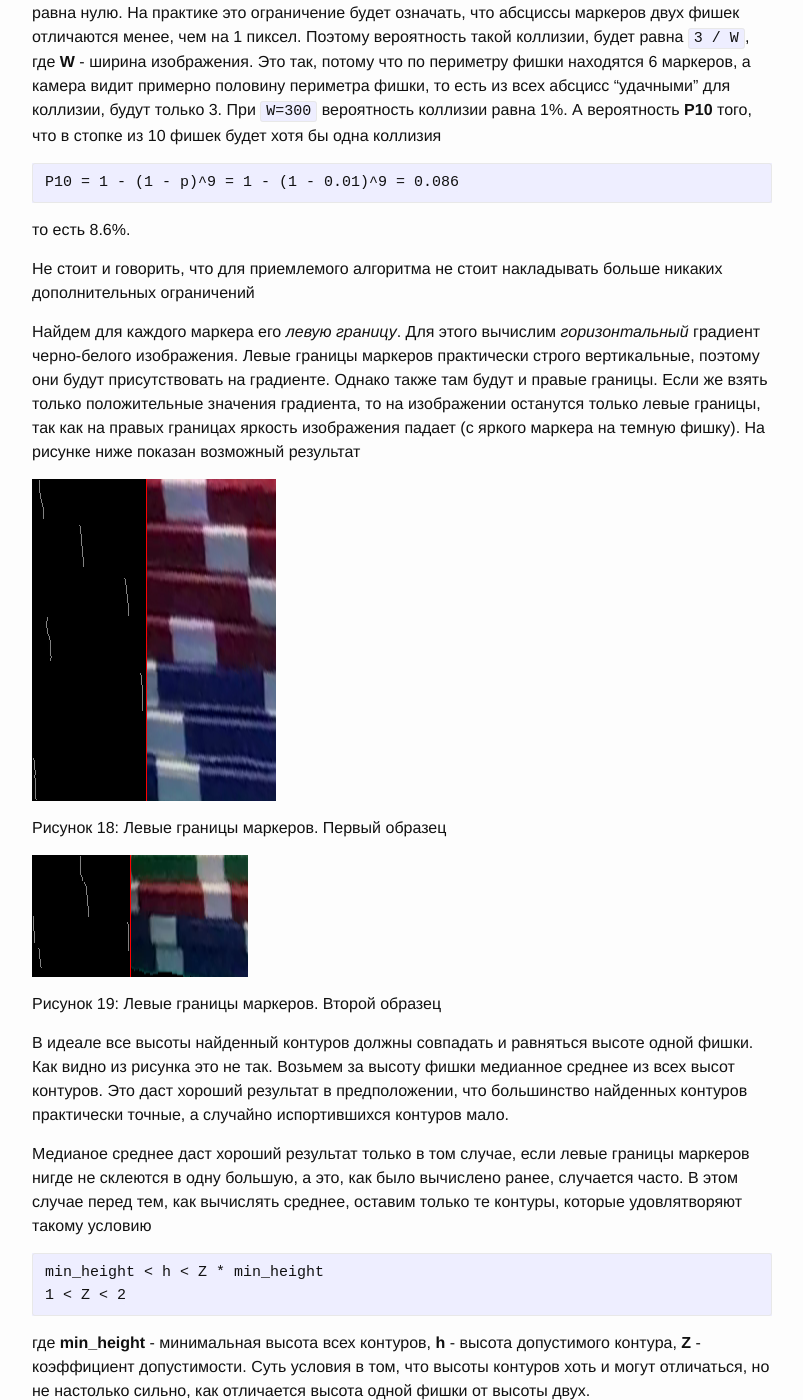
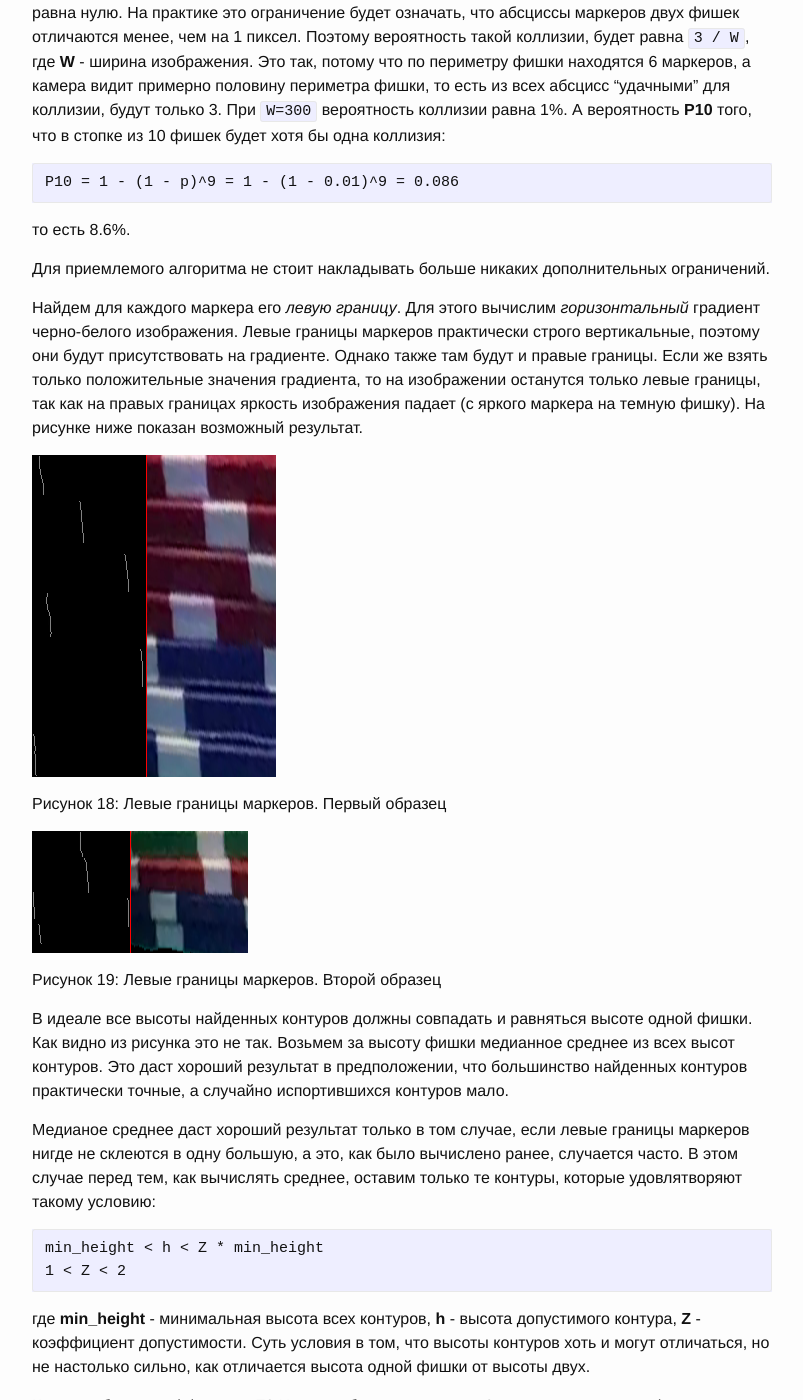
Before and after one commit to forasoft/forasoft.github.io, a Jekyll site: the page built from _posts/2016-08-02-poker-chip-recognition.md, in a window 1280 px wide and 1400 px high, scrolled down 12040 px. Shown: the whole window, without its empty margins (238-1041 px from the left). Built offline with Jekyll 4.4.1, drawn with Linux system fonts in a browser that asks for light colours; comment, search, counter and statistics services are not loaded; some of the changed text lies outside the part shown.

Commit message:
Poker chip recognition. Editing 2

````diff
--- a/_posts/2016-08-02-poker-chip-recognition.md
+++ b/_posts/2016-08-02-poker-chip-recognition.md
@@ -111,9 +110,9 @@ author: kupec
 Его можно провести через известные маркеры с верхушки стопки.
 Но найденные маркеры представляют собой контуры и необходимо выбрать на каждом контуре одну точку, которая будет представлять этот маркер.
 
-Можно воспользоваться таким соображением - необходимо найти самую "удаленную" точку на контуре маркера.
-Это означает, что расстояние от центра эллипса до этой точки максимально.
-Поэтому найдем центр масс системы из всех контуров маркеров (это предполагаемый центр эллипса) и выберем из каждого контура маркеров самую удаленную от этого центра точку.
+Найдем самую "удаленную" точку на контуре маркера.
+Расстояние от центра эллипса до этой точки максимально.
+Возьмем центр масс системы из всех контуров маркеров (это предполагаемый центр эллипса) и выберем из каждого контура маркеров самую удаленную от этого центра точку.
 
 ![](/assets/posts/poker-chip-recognition/furthest_points1.png)
 
@@ -126,7 +125,7 @@ author: kupec
 На рисунке выше изображены только 5 точек, потому что ровно столько необходимо для построения эллипса.
 Разберемся почему.
 
-Интерполировать эллипс можно разными способами. Один из них состоит в использовании уравнения эллипса в виде квадратичной формы, а другой в виде уравнения
+Интерполировать эллипс можно разными способами. Один из них состоит в использовании уравнения эллипса в виде квадратичной формы, а другой в виде уравнения:
 
 ```
 (x / a) ^ 2 + (y / b) ^ 2 = 1
@@ -136,7 +135,7 @@ author: kupec
 Во втором случае будут нелинейные уравнения.
 Таким образом в любом случае придется воспользоваться приближенными вычислениями, поэтому выберем второй способ.
 
-Чтобы найти эллипс мы подставим все известные точки эллипса в общее уравнение эллипса. Получим систему из некоторого количества уравнений вида
+Чтобы найти эллипс мы подставим все известные точки эллипса в общее уравнение эллипса. Получим систему из некоторого количества уравнений вида:
 
 ```
 (x_i / a) ^ 2 + (y_i / b) ^ 2 = 1
@@ -150,7 +149,7 @@ author: kupec
 
 Итак, количество неизвестных две - **a** и **b**.
 Но это лишь потому, что мы взяли уравнение эллипса проходящего через начало координат.
-Добавим сдвиг на **x0**, **y0**
+Добавим сдвиг на **x0**, **y0**:
 
 ```
 x = x` + x0
@@ -159,7 +158,7 @@ y = y` + y0
 
 и подставим в уравнение эллипса.
 Получим эллипс, центр, которого уже может располагаться где угодно. Теперь количество неизвестных четыре. Но и этого будет недостаточно.
-Камера не всегда расположена удачно, она выровнена так, что оси эллипса лишь приблизительно параллельны осям координат. Поэтому добавим поворот на угол **alpha**
+Камера не всегда расположена удачно, она выровнена так, что оси эллипса лишь приблизительно параллельны осям координат. Поэтому добавим поворот на угол **alpha**:
 
 ```
 x` = x`` * cos(alpha) - y`` * sin(alpha)
@@ -201,12 +200,12 @@ y` = x`` * sin(alpha) + y`` * cos(alpha)
 
 Рисунок 17: Выправленная стопка фишек. Второй образец
 
-Как видно из рисунков, выправление происходит не так гладко, даже не смотря на то, что эллипс был найден довольно точно.
+Как видно из рисунков, выправление происходит не так гладко, даже несмотря на то, что эллипс найден довольно точно.
 Результат зависит от того, насколько малы углы камеры и насколько стопка отличается по форме от цилиндра.
 Также можно видеть, что левая и правая части изображения выправлены довольно грубо, в то время как центральная часть - приемлемо.
 Это неудивительно, потому что именно по краям стопка была наиболее искривлена.
 
-Для дальнейшего будем использовать только центральную часть найденного изображения, шириной примерно в треть.
+Дальше будем использовать только центральную часть найденного изображения, шириной примерно в треть.
 
 ## Ищем высоту одной фишки ##
 
@@ -218,7 +217,7 @@ y` = x`` * sin(alpha) + y`` * cos(alpha)
 Минимальная из них будет высотой одной фишки.
 
 Можно улучшить точность этого метода, если учесть, что высота фишки всегда делит высоту изображения (то есть отношение второго к первому есть целое число), потому что изображение состоит только из фишек, и все они имеют одинаковую толщину.
-Пусть **h0** - вычисленная высота одной фишки, а **H** - высота изображения, тогда количество фишек **C** и уточненная высота одной фишки **h1** равны
+Пусть **h0** - вычисленная высота одной фишки, а **H** - высота изображения, тогда количество фишек **C** и уточненная высота одной фишки **h1** равны:
 
 ```
 C = round(H / h0)
@@ -236,7 +235,7 @@ h1 = H / C
 На практике это ограничение будет означать, что абсциссы маркеров двух фишек отличаются менее, чем на 1 пиксел.
 Поэтому вероятность такой коллизии, будет равна ``3 / W``, где **W** - ширина изображения.
 Это так, потому что по периметру фишки находятся 6 маркеров, а камера видит примерно половину периметра фишки, то есть из всех абсцисс "удачными" для коллизии, будут только 3. При ``W=300`` вероятность коллизии равна 1%.
-А вероятность **P10** того, что в стопке из 10 фишек будет хотя бы одна коллизия
+А вероятность **P10** того, что в стопке из 10 фишек будет хотя бы одна коллизия:
 
 ```
 P10 = 1 - (1 - p)^9 = 1 - (1 - 0.01)^9 = 0.086
@@ -244,14 +243,14 @@ P10 = 1 - (1 - p)^9 = 1 - (1 - 0.01)^9 = 0.086
 
 то есть 8.6%.
 
-Не стоит и говорить, что для приемлемого алгоритма не стоит накладывать больше никаких дополнительных ограничений
+Для приемлемого алгоритма не стоит накладывать больше никаких дополнительных ограничений.
 
 Найдем для каждого маркера его *левую границу*.
 Для этого вычислим *горизонтальный* градиент черно-белого изображения.
 Левые границы маркеров практически строго вертикальные, поэтому они будут присутствовать на градиенте.
 Однако также там будут и правые границы.
 Если же взять только положительные значения градиента, то на изображении останутся только левые границы, так как на правых границах яркость изображения падает (с яркого маркера на темную фишку).
-На рисунке ниже показан возможный результат
+На рисунке ниже показан возможный результат.
 
 ![](/assets/posts/poker-chip-recognition/left_bound1.png)
 
@@ -261,13 +260,13 @@ P10 = 1 - (1 - p)^9 = 1 - (1 - 0.01)^9 = 0.086
 
 Рисунок 19: Левые границы маркеров. Второй образец
 
-В идеале все высоты найденный контуров должны совпадать и равняться высоте одной фишки.
+В идеале все высоты найденных контуров должны совпадать и равняться высоте одной фишки.
 Как видно из рисунка это не так.
 Возьмем за высоту фишки медианное среднее из всех высот контуров.
 Это даст хороший результат в предположении, что большинство найденных контуров практически точные, а случайно испортившихся контуров мало.
 
 Медианое среднее даст хороший результат только в том случае, если левые границы маркеров нигде не склеются в одну большую, а это, как было вычислено ранее, случается часто.
-В этом случае перед тем, как вычислять среднее, оставим только те контуры, которые удовлятворяют такому условию
+В этом случае перед тем, как вычислять среднее, оставим только те контуры, которые удовлятворяют такому условию:
 
 ```
 min_height < h < Z * min_height
@@ -276,9 +275,9 @@ min_height < h < Z * min_height
 
 где **min_height** - минимальная высота всех контуров, **h** - высота допустимого контура, **Z** - коэффициент допустимости. Суть условия в том, что высоты контуров хоть и могут отличаться, но не настолько сильно, как отличается высота одной фишки от высоты двух.
 
-Каким выбрать коэффициент **Z** ? Не стоит брать его равным **2**, так как высота двух фишек тоже неточная и может варьироваться (то есть может оказаться меньше чем  `2 * min_height`).
+Каким выбрать коэффициент **Z**? Не стоит брать его равным **2**, так как высота двух фишек тоже неточная и может варьироваться (то есть может оказаться меньше чем  `2 * min_height`).
 Если выбрать "наименьшее из двух зол" - **1.5**, то результат получается неплохой.
-Можно немного уточнить **Z**, исходя из эвристического соображения , что если высота одной фишки может отличаться на **w**, то высота двух фишек отличается на **2\*w**, поэтому соотношение "двух зол" не 1:1, а 1:2. То есть **Z = 1.33**.
+Можно немного уточнить **Z**, исходя из эвристического соображения, что если высота одной фишки может отличаться на **w**, то высота двух фишек отличается на **2\*w**, поэтому соотношение "двух зол" не 1:1, а 1:2. То есть **Z = 1.33**.
 
 В итоге, чтобы найти высоту одной фишки необходимо:
 
@@ -314,7 +313,7 @@ min_height < h < Z * min_height
 Таким образом, наилучшее расстояние для цветов фишек - это разность оттенков.
 
 Однако, оттенок не определен у черного и белого цветов.
-И, более того, монохроматические (градации серого) цвета следует сравнивать по яркости.
+Более того, монохроматические (градации серого) цвета следует сравнивать по яркости.
 Таким образом метрика для немонохроматических цветов **p1** это разность оттенков, а для монохраматических **p2** - это разность яркостей.
 
 ```
````
Also changed, not shown: other parts of _posts/2016-08-02-poker-chip-recognition.md (+7 -8 lines).
